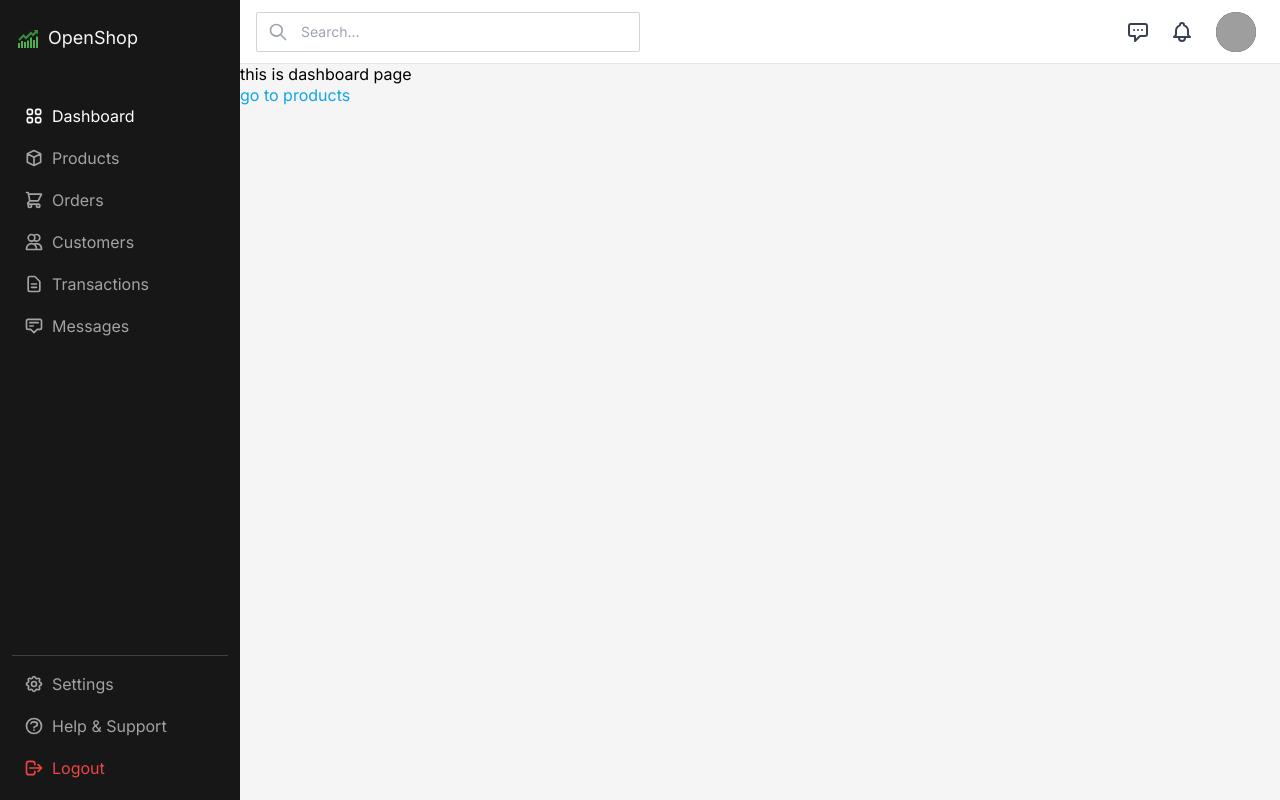
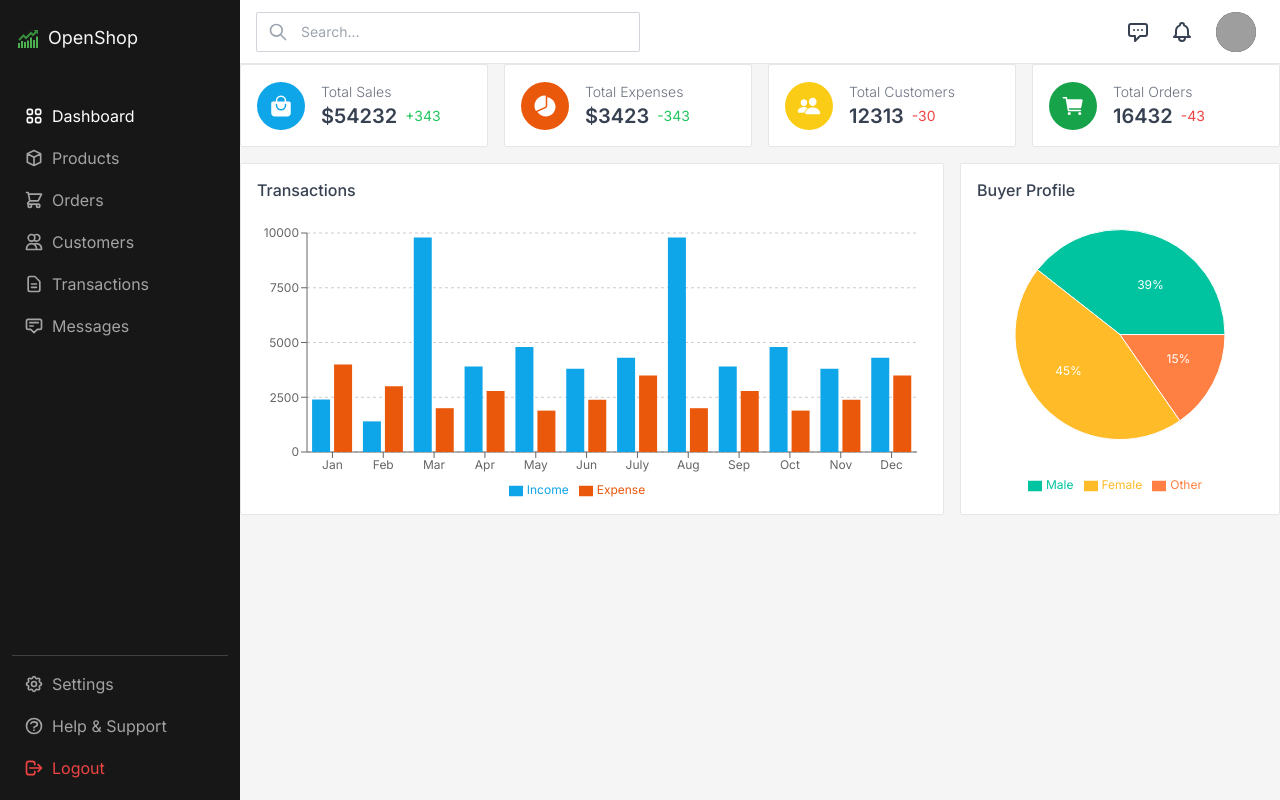
Before and after one commit to milchundeier/openshop-dashboard, a React (Create React App) app: page / in a window 1280 px wide. Built offline with nearby package versions, Linux system fonts and the light colour scheme; grey boxes are pictures that could not be loaded; the HTML template or start-up script is replaced by a standard one.

Commit message:
add charts

```diff
--- a/package.json
+++ b/package.json
@@ -13,6 +13,7 @@
     "react-icons": "^5.2.1",
     "react-router-dom": "^6.24.1",
     "react-scripts": "^5.0.1",
+    "recharts": "^2.12.7",
     "web-vitals": "^2.1.4"
   },
   "scripts": {
--- /dev/null
+++ b/src/components/BuyerProfilePieChart.jsx
@@ -0,0 +1,52 @@
+import React from 'react'
+import { PieChart, Pie, Cell, ResponsiveContainer, Legend } from 'recharts'
+
+const data = [
+	{ name: 'Male', value: 540 },
+	{ name: 'Female', value: 620 },
+	{ name: 'Other', value: 210 }
+]
+
+const RADIAN = Math.PI / 180
+const COLORS = ['#00C49F', '#FFBB28', '#FF8042']
+
+const renderCustomizedLabel = ({ cx, cy, midAngle, innerRadius, outerRadius, percent }) => {
+	const radius = innerRadius + (outerRadius - innerRadius) * 0.5
+	const x = cx + radius * Math.cos(-midAngle * RADIAN)
+	const y = cy + radius * Math.sin(-midAngle * RADIAN)
+
+	return (
+		<text x={x} y={y} fill="white" textAnchor={x > cx ? 'start' : 'end'} dominantBaseline="central">
+			{`${(percent * 100).toFixed(0)}%`}
+		</text>
+	)
+}
+
+export default function BuyerProfilePieChart() {
+	return (
+		<div className="w-[20rem] h-[22rem] bg-white p-4 rounded-sm border border-gray-200 flex flex-col">
+			<strong className="text-gray-700 font-medium">Buyer Profile</strong>
+			<div className="mt-3 w-full flex-1 text-xs">
+				<ResponsiveContainer width="100%" height="100%">
+					<PieChart width={400} height={300}>
+						<Pie
+							data={data}
+							cx="50%"
+							cy="45%"
+							labelLine={false}
+							label={renderCustomizedLabel}
+							outerRadius={105}
+							fill="#8884d8"
+							dataKey="value"
+						>
+							{data.map((_, index) => (
+								<Cell key={`cell-${index}`} fill={COLORS[index % COLORS.length]} />
+							))}
+						</Pie>
+						<Legend />
+					</PieChart>
+				</ResponsiveContainer>
+			</div>
+		</div>
+	)
+}
--- a/src/components/Dashboard.jsx
+++ b/src/components/Dashboard.jsx
@@ -1,8 +1,14 @@
 import React from "react";
-import { Link } from "react-router-dom";
+import DashboardStatsGrid from "./DashboardStatsGrid";
+import TransactionChart from "./TransactionChart";
+import BuyerProfilePieChart from "./BuyerProfilePieChart";
 export default function Dashboard() {
-    return <div>
-        <p>this is dashboard page</p>
-        <Link to="/products">go to products</Link>
-    </div>
+    return (
+    <div className="flex flex-col gap-4">
+        <DashboardStatsGrid/>
+        <div className="flex flex-row gap-4 w-full">
+            <TransactionChart/>
+            <BuyerProfilePieChart/>
+        </div>
+    </div>)
 }
--- /dev/null
+++ b/src/components/DashboardStatsGrid.jsx
@@ -0,0 +1,61 @@
+import React from 'react'
+import { IoBagHandle, IoPieChart, IoPeople, IoCart } from 'react-icons/io5'
+
+export default function DashboardStatsGrid() {
+	return (
+		<div className="flex gap-4">
+			<BoxWrapper>
+				<div className="rounded-full h-12 w-12 flex items-center justify-center bg-sky-500">
+					<IoBagHandle className="text-2xl text-white" />
+				</div>
+				<div className="pl-4">
+					<span className="text-sm text-gray-500 font-light">Total Sales</span>
+					<div className="flex items-center">
+						<strong className="text-xl text-gray-700 font-semibold">$54232</strong>
+						<span className="text-sm text-green-500 pl-2">+343</span>
+					</div>
+				</div>
+			</BoxWrapper>
+			<BoxWrapper>
+				<div className="rounded-full h-12 w-12 flex items-center justify-center bg-orange-600">
+					<IoPieChart className="text-2xl text-white" />
+				</div>
+				<div className="pl-4">
+					<span className="text-sm text-gray-500 font-light">Total Expenses</span>
+					<div className="flex items-center">
+						<strong className="text-xl text-gray-700 font-semibold">$3423</strong>
+						<span className="text-sm text-green-500 pl-2">-343</span>
+					</div>
+				</div>
+			</BoxWrapper>
+			<BoxWrapper>
+				<div className="rounded-full h-12 w-12 flex items-center justify-center bg-yellow-400">
+					<IoPeople className="text-2xl text-white" />
+				</div>
+				<div className="pl-4">
+					<span className="text-sm text-gray-500 font-light">Total Customers</span>
+					<div className="flex items-center">
+						<strong className="text-xl text-gray-700 font-semibold">12313</strong>
+						<span className="text-sm text-red-500 pl-2">-30</span>
+					</div>
+				</div>
+			</BoxWrapper>
+			<BoxWrapper>
+				<div className="rounded-full h-12 w-12 flex items-center justify-center bg-green-600">
+					<IoCart className="text-2xl text-white" />
+				</div>
+				<div className="pl-4">
+					<span className="text-sm text-gray-500 font-light">Total Orders</span>
+					<div className="flex items-center">
+						<strong className="text-xl text-gray-700 font-semibold">16432</strong>
+						<span className="text-sm text-red-500 pl-2">-43</span>
+					</div>
+				</div>
+			</BoxWrapper>
+		</div>
+	)
+}
+
+function BoxWrapper({ children }) {
+	return <div className="bg-white rounded-sm p-4 flex-1 border border-gray-200 flex items-center">{children}</div>
+}
--- /dev/null
+++ b/src/components/TransactionChart.jsx
@@ -0,0 +1,96 @@
+import React from 'react'
+import { BarChart, Bar, XAxis, YAxis, CartesianGrid, Tooltip, Legend, ResponsiveContainer } from 'recharts'
+
+const data = [
+	{
+		name: 'Jan',
+		Expense: 4000,
+		Income: 2400
+	},
+	{
+		name: 'Feb',
+		Expense: 3000,
+		Income: 1398
+	},
+	{
+		name: 'Mar',
+		Expense: 2000,
+		Income: 9800
+	},
+	{
+		name: 'Apr',
+		Expense: 2780,
+		Income: 3908
+	},
+	{
+		name: 'May',
+		Expense: 1890,
+		Income: 4800
+	},
+	{
+		name: 'Jun',
+		Expense: 2390,
+		Income: 3800
+	},
+	{
+		name: 'July',
+		Expense: 3490,
+		Income: 4300
+	},
+	{
+		name: 'Aug',
+		Expense: 2000,
+		Income: 9800
+	},
+	{
+		name: 'Sep',
+		Expense: 2780,
+		Income: 3908
+	},
+	{
+		name: 'Oct',
+		Expense: 1890,
+		Income: 4800
+	},
+	{
+		name: 'Nov',
+		Expense: 2390,
+		Income: 3800
+	},
+	{
+		name: 'Dec',
+		Expense: 3490,
+		Income: 4300
+	}
+]
+
+export default function TransactionChart() {
+	return (
+		<div className="h-[22rem] bg-white p-4 rounded-sm border border-gray-200 flex flex-col flex-1">
+			<strong className="text-gray-700 font-medium">Transactions</strong>
+			<div className="mt-3 w-full flex-1 text-xs">
+				<ResponsiveContainer width="100%" height="100%">
+					<BarChart
+						width={500}
+						height={300}
+						data={data}
+						margin={{
+							top: 20,
+							right: 10,
+							left: -10,
+							bottom: 0
+						}}
+					>
+						<CartesianGrid strokeDasharray="3 3 0 0" vertical={false} />
+						<XAxis dataKey="name" />
+						<YAxis />
+						<Tooltip />
+						<Legend />
+						<Bar dataKey="Income" fill="#0ea5e9" />
+						<Bar dataKey="Expense" fill="#ea580c" />
+					</BarChart>
+				</ResponsiveContainer>
+			</div>
+		</div>
+	)
+}
```
Also changed, not shown: 1 other file (tests, documents, lock files or other folders).
